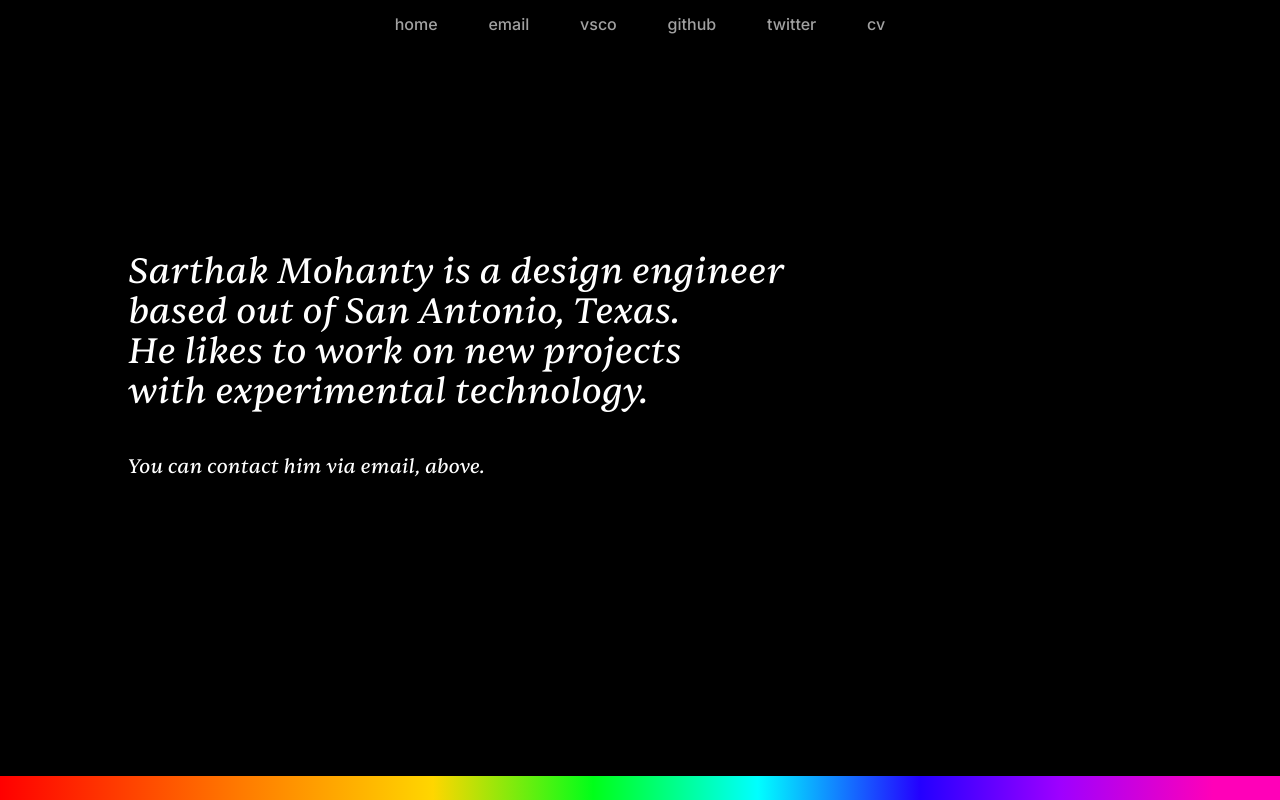
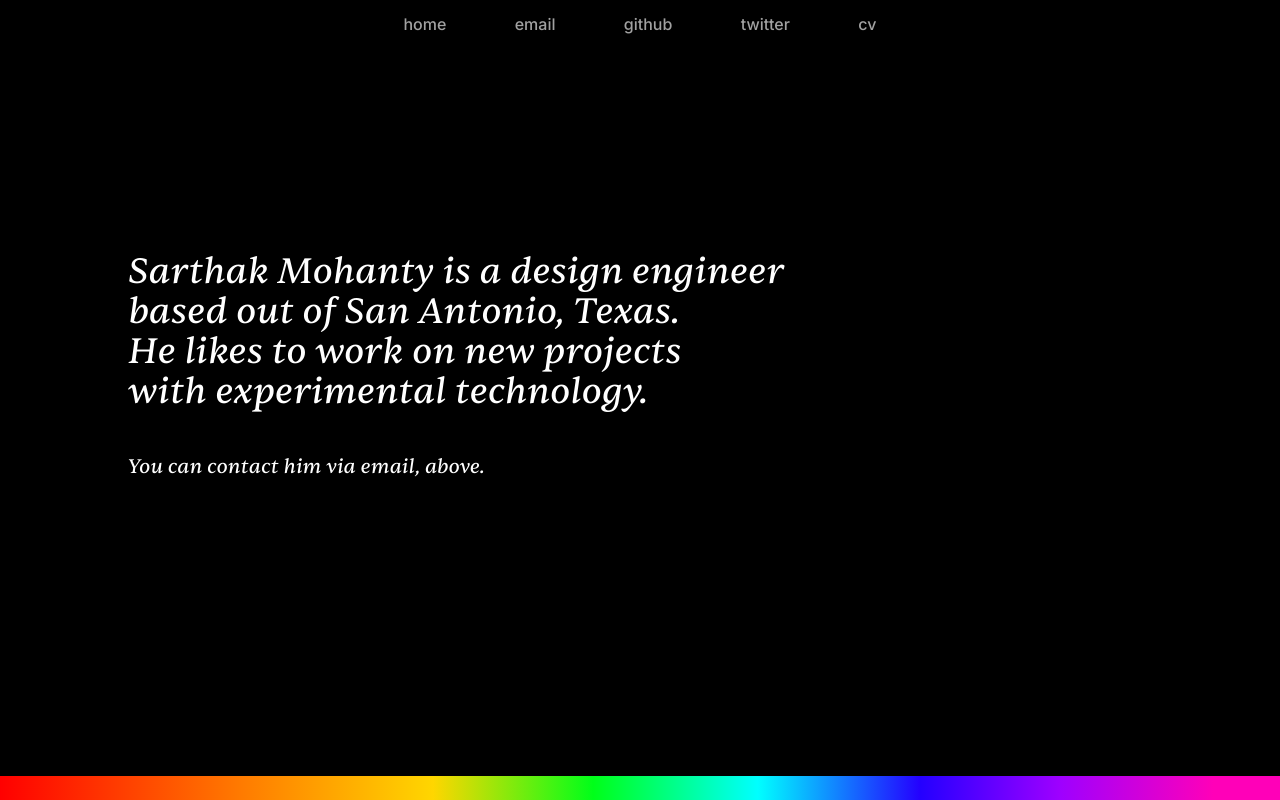
Before and after one commit to sarthaktexas/website-v4, a Next.js app: page / in a window 1280 px wide. Built offline with nearby package versions, Linux system fonts and the light colour scheme; no server answers.

Commit message:
removes vsco bc that was very unprofessional

```diff
--- a/components/nav.js
+++ b/components/nav.js
@@ -11,9 +11,7 @@ export default function Nav() {
         // { href: 'https://www.notion.so/sarthakmohanty/Annual-Review-2020-d8e25a934aa2441fae8cc79a9a1bdbc8', label: 'annual review' },
         // { href: 'https://www.notion.so/sarthakmohanty/Reading-List-2020-10daef3ae49e4b09a1bf6223eaa1b80b', label: 'reading list' },
         // { href: 'https://medium.com/@sarthaktexas', label: 'writing' },
-        // { href: 'https://twitter.com/sarthaktexas', label: 'thoughts'}
         { href: 'mailto:sarthak@sarthakmohanty.me', label: 'email'},
-        { href: 'https://vsco.co/sarthak-mohanty', label: 'vsco'},
         { href: 'https://srtk.me/gh', label: 'github'},
         { href: 'https://srtk.me/tw', label: 'twitter'},
         { href: 'https://read.cv/srtk', label: 'cv'},
```
